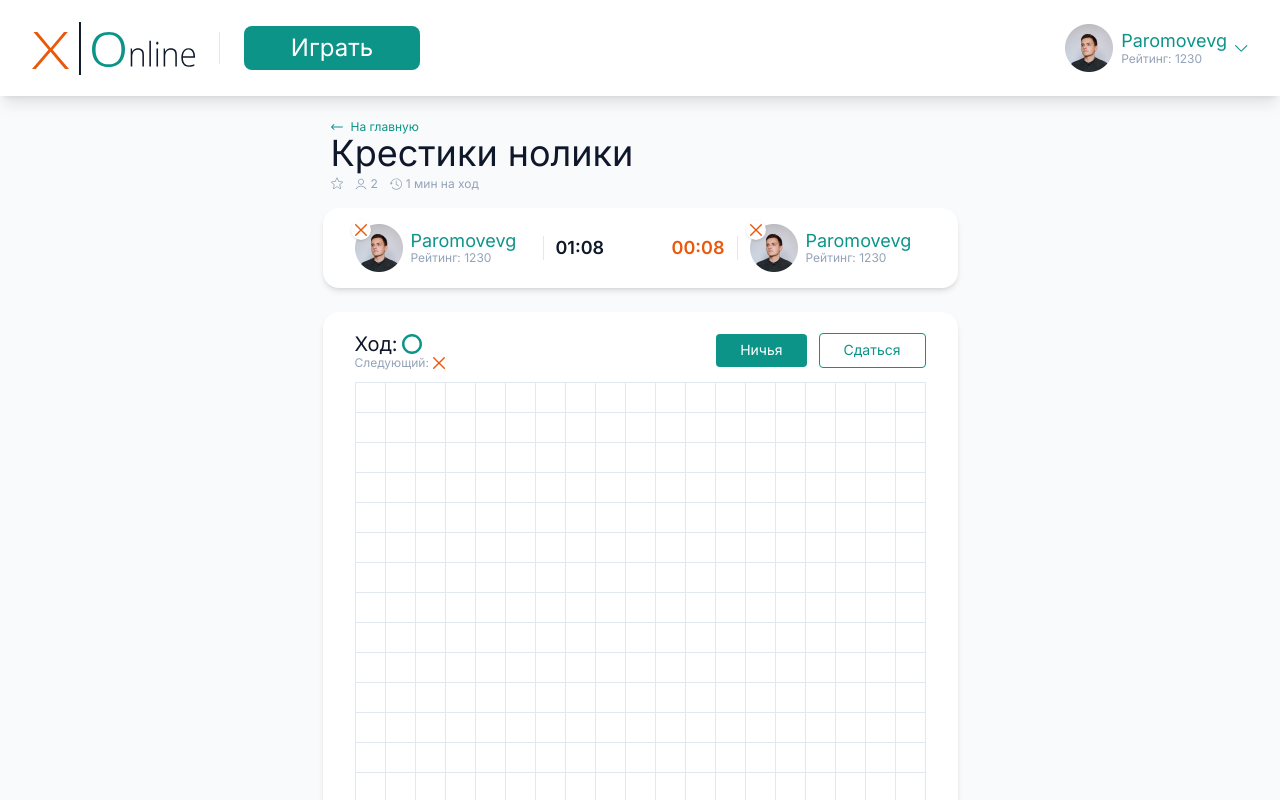
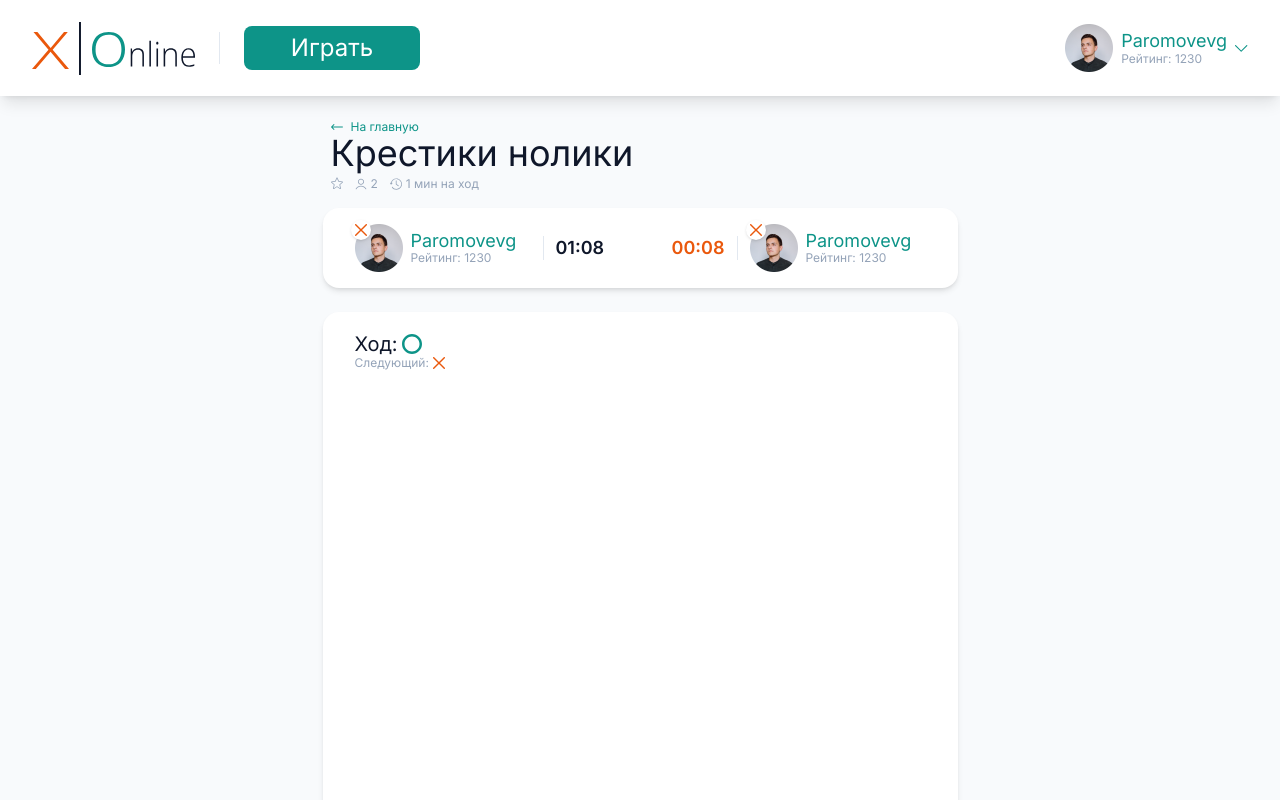
Before and after one commit to ivan1945kozhevnikov/tik-tak-toe-online, a Next.js app: page / in a window 1280 px wide. Shown: the top 800 px of the page. Built offline with nearby package versions, Linux system fonts and the light colour scheme.

Commit message:
Переписал GameField используя новые компоненты

```diff
--- a/components/game/game-field.jsx
+++ b/components/game/game-field.jsx
@@ -6,6 +6,41 @@ import { UiButton } from "../uikit/ui-button";
 const cells = new Array(19 * 19).fill(null);
 
 export function GameField({ className }) {
+  const actions = (
+    <>
+      <UiButton size="md" variant="primary">
+        Ничья
+      </UiButton>
+      <UiButton size="md" variant="outline">
+        Сдаться
+      </UiButton>
+    </>
+  );
+
+  return (
+    <GameFieldLayout className={className}>
+      <GameMoveInfo acctions={actions} />
+      <GameGrid>
+        {cells.map((_, index) => {
+          <GameCell key={index}></GameCell>;
+        })}
+      </GameGrid>
+    </GameFieldLayout>
+  );
+}
+
+function GameCell({ children }) {
+  return (
+    <button
+      key={i}
+      className="border border-slate-200 -ml-px -mt-px flex items-center justify-center"
+    >
+      {children}
+    </button>
+  );
+}
+
+function GameFieldLayout({ children, className }) {
   return (
     <div
       className={clsx(
@@ -13,6 +48,13 @@ export function GameField({ className }) {
         "bg-white rounded-2xl shadow-md px-8 pt-5 pb-7",
       )}
     >
+      {children}
+    </div>
+  );
+}
+
+function GameMoveInfo({ actions }) {
+  return (
     <div className="flex gap-3 items-center">
       <div className="mr-auto">
         <div className="flex items-center gap-1 text-xl leading-tight">
@@ -22,22 +64,15 @@ export function GameField({ className }) {
           Следующий: <CrossIcon />
         </div>
       </div>
-        <UiButton size="md" variant="primary">
-          Ничья
-        </UiButton>
-        <UiButton size="md" variant="outline">
-          Сдаться
-        </UiButton>
-      </div>
-
-      <div className="grid grid-cols-[repeat(19,_30px)] grid-rows-[repeat(19,_30px)] pt-px pl-px mt-3">
-        {cells.map((_, i) => (
-          <button
-            key={i}
-            className="border border-slate-200 -ml-px -mt-px flex items-center justify-center"
-          ></button>
-        ))}
-      </div>
+      {actions}
     </div>
   );
 }
+
+function GameGrid({ children }) {
+  return (
+    <div className="grid grid-cols-[repeat(19,_30px)] grid-rows-[repeat(19,_30px)] pt-px pl-px mt-3">
+      {children}
+    </div>
+  );
+}
```
Lines whose indentation alone changed are shown as unchanged.
